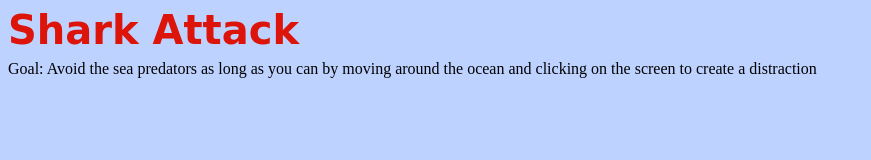
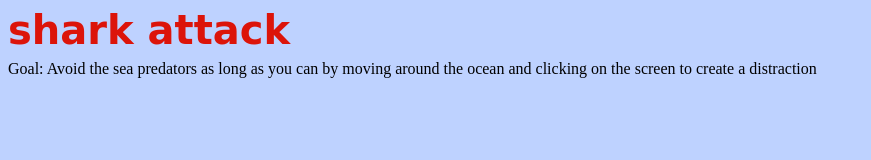
Before and after one commit to meganmrichardson/ktah2d, a plain HTML site: page index.html in a window 1280 px wide. Shown: the whole page, without its empty margins (0-871 px from the left). Drawn offline with nearby package versions, Linux system fonts and the light colour scheme; a web font is replaced by a local one.

Commit message:
Fixing capitalization for font

```diff
--- a/index.html
+++ b/index.html
@@ -7,7 +7,7 @@
     <link rel="stylesheet" href="index.css">
   </head>
   <body>
-    <h1>Shark Attack</h1>
+    <h1>shark attack</h1>
     <p>Goal: Avoid the sea predators as long as you can by moving around the ocean and clicking on the screen to create a distraction</p>
     <script src="https://cdnjs.cloudflare.com/ajax/libs/p5.js/0.7.2/p5.min.js"></script>
     <script src="index.js></script>
```
